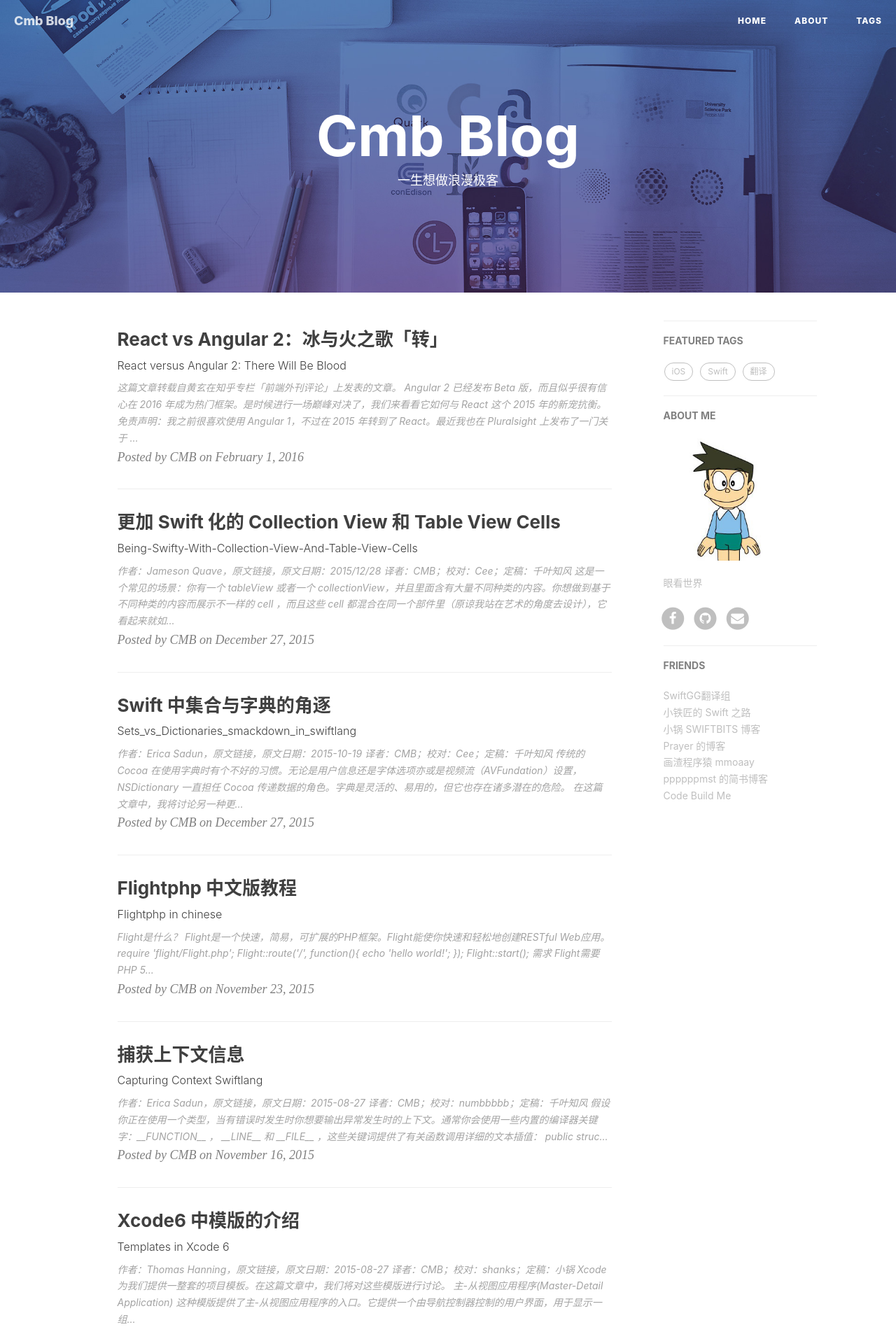
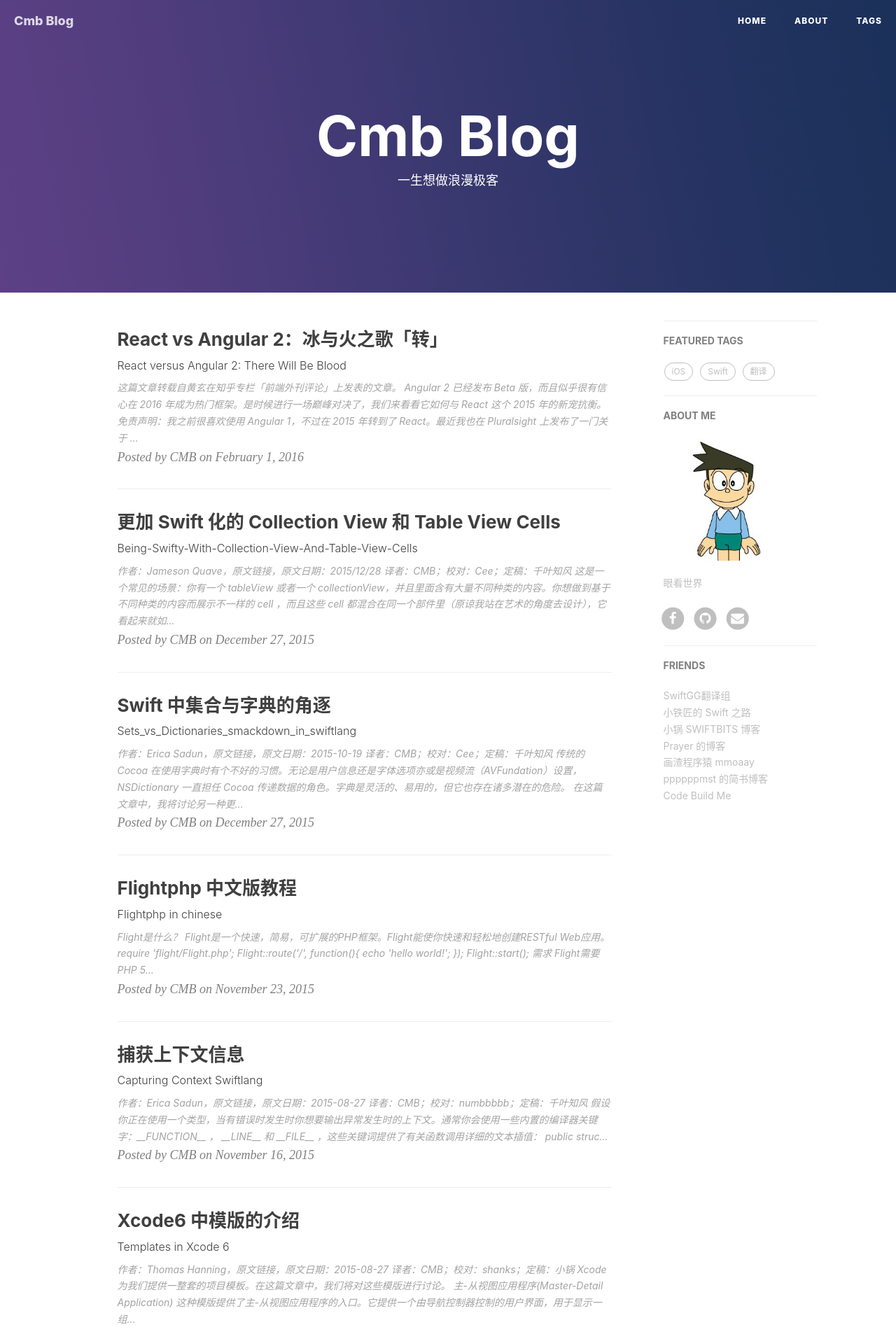
Before and after one commit to chenmingbiao/chenmingbiao.github.io, a Jekyll site: the page built from index.html, in a window 1280 px wide. Shown: the top 1903 px of the page at 70% size. Built offline with Jekyll 4.4.1, drawn with Linux system fonts in a browser that asks for light colours; nearby versions of some CDN libraries; the list of posts is cut into pages by our own code; comment, search, counter and statistics services are not loaded.

Commit message:
change index image

```diff
--- a/_config.yml
+++ b/_config.yml
@@ -1,7 +1,7 @@
 # Site settings
 title: Cmb Blog
 SEOTitle: 陈明标的博客 | BillChan Blog
-header-img: img/bg10.jpg
+header-img: img/post-bg-purple-black.png
 email: mbillchan@gmail.com
 description: "关于Web与Swift、php与设计 | 这里是 @BillChan陈明标 的个人博客，与你一起发现更大的世界。"
 keyword: "陈明标, BillChan陈明标, BillChan, @CMB, CMB, @chenmingbiao, chenmingbiao, 陈明标的博客, BillChan Blog, 博客, 个人网站, 互联网, Swift, 设计, 产品, SwiftGG, SwiftGG翻译组, SwiftGG翻译组核心成员"
```
Also changed, not shown: img/post-bg-purple-black.png (added), 2 other files.
